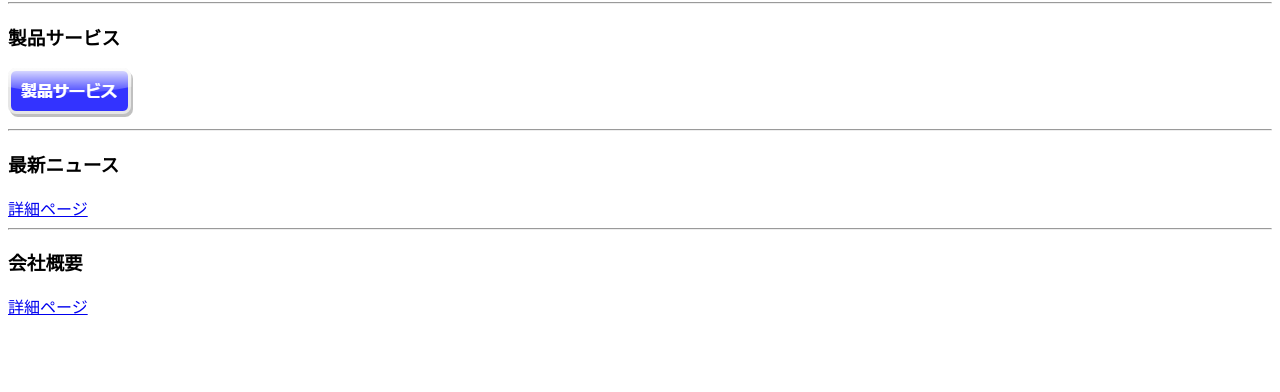
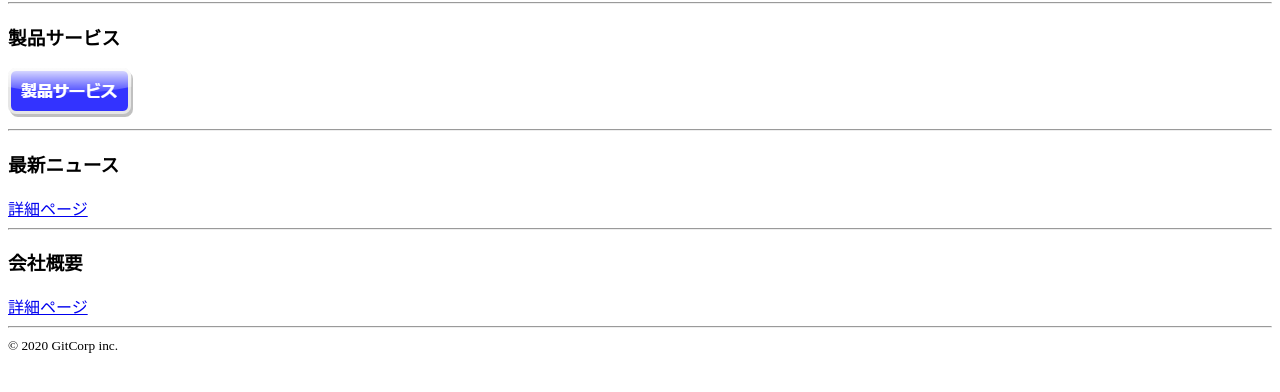
Before and after one commit to manabe-takuji/01_my_website, a plain HTML site: page docs/index.html in a window 1280 px wide. Shown: the part 192-584 px from the top of the page. Drawn offline with Linux system fonts and the light colour scheme.

Commit message:
コピーライト表記を追加

```diff
--- a/docs/index.html
+++ b/docs/index.html
@@ -18,5 +18,7 @@
     <hr>
     <h3>会社概要</h3>
     <a href="./about.html">詳細ページ</a>
+    <hr>
+    <small>&copy; 2020 GitCorp inc.</small>
 </body>
 </html>
```
